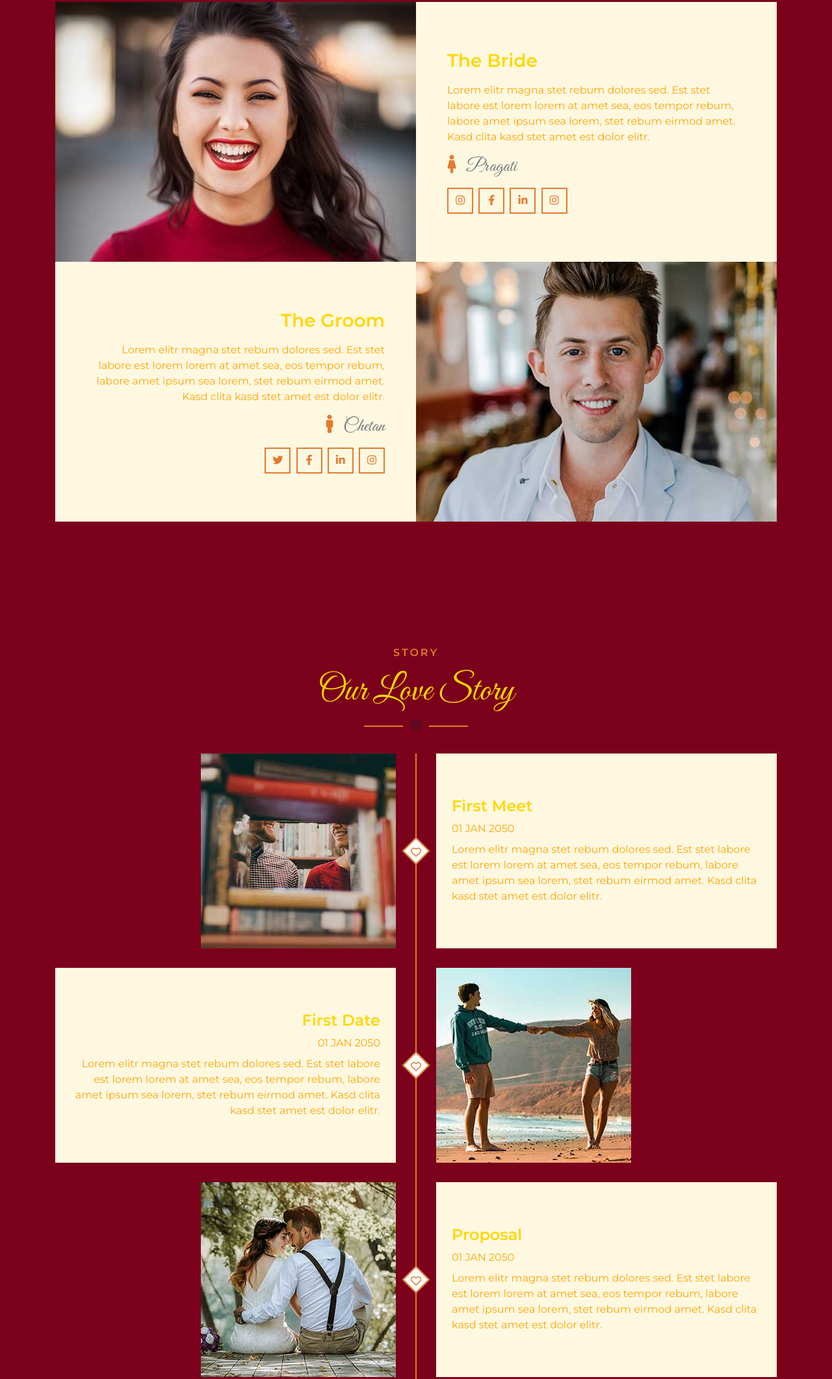
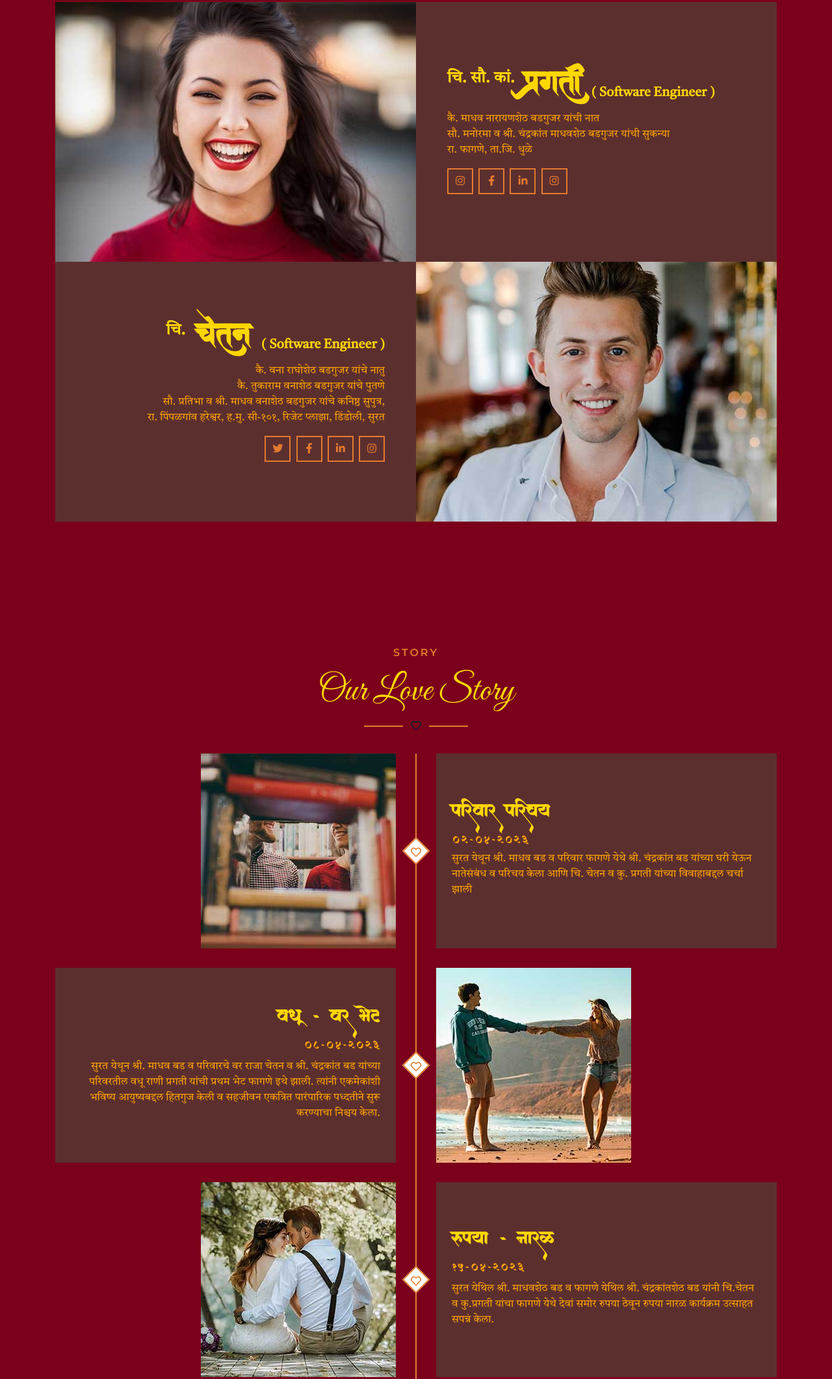
Before and after one commit to Amit-Doke/free-wedding-website-template, a plain HTML site: page index.html in a window 1280 px wide. Shown: the part 1154-3277 px from the top of the page at 65% size. Drawn offline with nearby package versions, Linux system fonts and the light colour scheme.

Commit message:
Added story detail

```diff
--- a/index.html
+++ b/index.html
@@ -141,9 +141,14 @@
                 </div>
                 <div class="col-md-6 p-0 text-center text-md-left">
                     <div class="h-100 d-flex flex-column justify-content-center bg-secondary p-5">
-                        <h3 class="mb-3">The Bride</h3>
-                        <p>Lorem elitr magna stet rebum dolores sed. Est stet labore est lorem lorem at amet sea, eos tempor rebum, labore amet ipsum sea lorem, stet rebum eirmod amet. Kasd clita kasd stet amet est dolor elitr.</p>
-                        <h3 class="font-secondary font-weight-normal text-muted mb-3"><i class="fa fa-female text-primary pr-3"></i>Pragati</h3>
+                        <div class="d-flex flex-row flex-wrap justify-content-start">
+                            <h4 class="content mr-3">चि. सौ. कां.</h4>
+                            <h1 class="bannerHeading">pXagatia</h1>
+                            <h5 class="content ml-3 mt-4">( Software Engineer )</h5>
+                        </div>
+
+                        <p class="mt-2 content">कै. माधव नारायणशेठ बडगुजर यांची नात <br> सौ. मनोरमा व श्री. चंद्रकांत माधवशेठ बडगुजर यांची सुकन्या <br> रा. फागणे, ता.जि. धुळे
+                        </p>
                         <div class="position-relative">
                             <a class="btn btn-outline-primary btn-square mr-1" href="#"><i class="fab fa-instagram"></i></a>
                             <a class="btn btn-outline-primary btn-square mr-1" href="#"><i class="fab fa-facebook-f"></i></a>
@@ -156,9 +161,13 @@
             <div class="row m-0 mb-4 mb-md-0 pb-2 pb-md-0 ">
                 <div class="col-md-6 p-0 text-center text-md-right">
                     <div class="h-100 d-flex flex-column justify-content-center bg-secondary p-5">
-                        <h3 class="mb-3">The Groom</h3>
-                        <p>Lorem elitr magna stet rebum dolores sed. Est stet labore est lorem lorem at amet sea, eos tempor rebum, labore amet ipsum sea lorem, stet rebum eirmod amet. Kasd clita kasd stet amet est dolor elitr.</p>
-                        <h3 class="font-secondary font-weight-normal text-muted mb-3"><i class="fa fa-male text-primary pr-3"></i>Chetan</h3>
+                        <div class="d-flex flex-row flex-wrap justify-content-end">
+                            <h4 class="content mr-3">चि.</h4>
+                            <h1 class="bannerHeading">caetana</h1>
+                            <h5 class="content ml-3 mt-4">( Software Engineer )</h5>
+                        </div>
+                        <p class="mt-2 content">कै. वना राघोशेठ बडगुजर यांचे नातु <br> कै. तुकाराम वनाशेठ बडगुजर यांचे पुतणे <br> सौ. प्रतिभा व श्री. माधव वनाशेठ बडगुजर यांचे कनिष्ठ सुपुत्र, <br> रा. पिंपळगांव हरेश्वर, ह.मु. सी-१०१, रिजेट प्लाझा, डिंडोली, सुरत
+                        </p>
                         <div class="position-relative">
                             <a class="btn btn-outline-primary btn-square mr-1" href="#"><i class="fab fa-twitter"></i></a>
                             <a class="btn btn-outline-primary btn-square mr-1" href="#"><i class="fab fa-facebook-f"></i></a>
@@ -191,18 +200,18 @@
                     </div>
                     <div class="col-md-6 text-center text-md-left">
                         <div class="h-100 d-flex flex-column justify-content-center bg-secondary p-4 ml-md-3">
-                            <h4 class="mb-2">First Meet</h4>
-                            <p class="text-uppercase mb-2">01 Jan 2050</p>
-                            <p class="m-0">Lorem elitr magna stet rebum dolores sed. Est stet labore est lorem lorem at amet sea, eos tempor rebum, labore amet ipsum sea lorem, stet rebum eirmod amet. Kasd clita kasd stet amet est dolor elitr.</p>
+                            <h4 class="mb-2 bannerSubHeading">pairvaar paircaya</h4>
+                            <p class="text-uppercase mb-1 mt-2 bannerSubHeading">02-04-2023</p>
+                            <p class="m-0 content">सुरत येथून श्री. माधव बड व परिवार फागणे येथे श्री. चंद्रकांत बड यांच्या घरी येऊन नातेसंबंध व परिचय केला आणि चि. चेतन व कु. प्रगती यांच्या विवाहाबद्दल चर्चा झाली</p>
                         </div>
                     </div>
                 </div>
                 <div class="row">
                     <div class="col-md-6 text-center text-md-right">
                         <div class="h-100 d-flex flex-column justify-content-center bg-secondary p-4 mr-md-3">
-                            <h4 class="mb-2">First Date</h4>
-                            <p class="text-uppercase mb-2">01 Jan 2050</p>
-                            <p class="m-0">Lorem elitr magna stet rebum dolores sed. Est stet labore est lorem lorem at amet sea, eos tempor rebum, labore amet ipsum sea lorem, stet rebum eirmod amet. Kasd clita kasd stet amet est dolor elitr.</p>
+                            <h4 class="mb-2 bannerSubHeading">vaYaU - var Baeo</h4>
+                            <p class="text-uppercase mb-1 mb-2 mt-2 bannerSubHeading">08-04-2023</p>
+                            <p class="m-0 content">सुरत येथून श्री. माधव बड व परिवारचे वर राजा चेतन व श्री. चंद्रकांत बड यांच्या परिवरतील वधू राणी प्रगती यांची प्रथम भेट फागणे इथे झाली. त्यांनी एकमेकांशी भविष्य आयुष्यबद्दल हितगुज केली व सहजीवन एकत्रित पारंपारिक पध्दतीने सुरू करण्याचा निश्चय केला.</p>
                         </div>
                     </div>
                     <div class="col-md-6 text-center text-md-left">
@@ -215,18 +224,18 @@
                     </div>
                     <div class="col-md-6 text-center text-md-left">
                         <div class="h-100 d-flex flex-column justify-content-center bg-secondary p-4 ml-md-3">
-                            <h4 class="mb-2">Proposal</h4>
-                            <p class="text-uppercase mb-2">01 Jan 2050</p>
-                            <p class="m-0">Lorem elitr magna stet rebum dolores sed. Est stet labore est lorem lorem at amet sea, eos tempor rebum, labore amet ipsum sea lorem, stet rebum eirmod amet. Kasd clita kasd stet amet est dolor elitr.</p>
+                            <h4 class="mb-2 bannerSubHeading">@payaa - naarL </h4>
+                            <p class="text-uppercase mb-1 mb-2 mt-2 bannerSubHeading">15-04-2023</p>
+                            <p class="m-0 content">सुरत येथिल श्री. माधवशेठ बड व फागणे येथिल श्री. चंद्रकांतशेठ बड यांनी चि.चेतन व कु.प्रगती यांचा फागणे येथे देवां समोर रुपया ठेवून रुपया नारळ कार्यक्रम उत्साहत सपन्नं केला.</p>
                         </div>
                     </div>
                 </div>
                 <div class="row">
                     <div class="col-md-6 text-center text-md-right">
                         <div class="h-100 d-flex flex-column justify-content-center bg-secondary p-4 mr-md-3">
-                            <h4 class="mb-2">Enagagement</h4>
-                            <p class="text-uppercase mb-2">01 Jan 2050</p>
-                            <p class="m-0">Lorem elitr magna stet rebum dolores sed. Est stet labore est lorem lorem at amet sea, eos tempor rebum, labore amet ipsum sea lorem, stet rebum eirmod amet. Kasd clita kasd stet amet est dolor elitr.</p>
+                            <h4 class="mb-2 bannerSubHeading">saaKar  pauDa</h4>
+                            <p class="text-uppercase mb-1 mb-2 mt-2 bannerSubHeading">27-05-2023</p>
+                            <p class="m-0 content">चि. चेतन व कु. प्रगती यांचा साखरपुडा कार्यक्रम रिध्धी सिध्धी हॉल मध्ये धुळे येथे आयोजित करण्यात आला. या कार्यक्रमात दोन्ही परिवारातील नातेवाईक विविध क्षेत्रातील मान्यवर उपस्थित होते. मोठ्या आनंदात उत्साहात व देवा ब्रह्मणांच्या साक्षिने विदिबत साखरपुडा सपन्नं झाला.</p>
                         </div>
                     </div>
                     <div class="col-md-6 text-center text-md-left">
```
Also changed, not shown: css/style.css.
